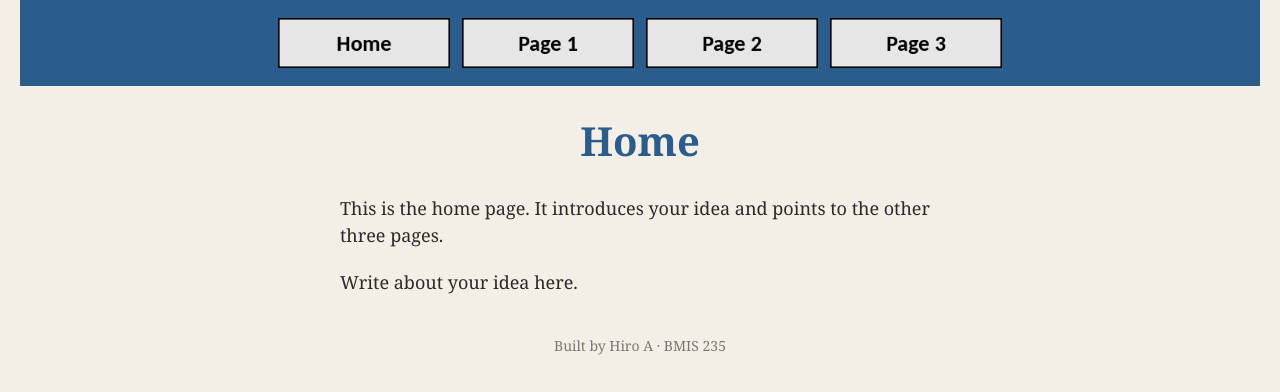
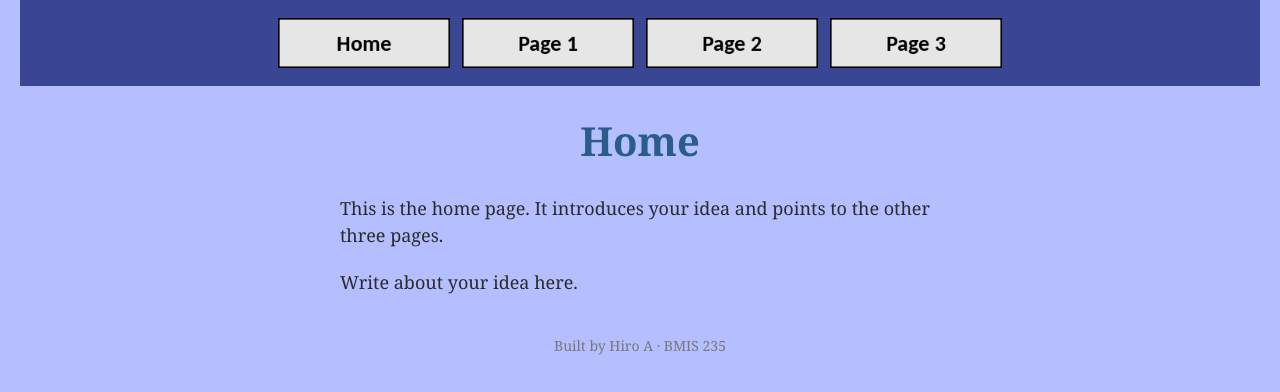
Before and after one commit to bighiro69/bmis235-html-3, a plain HTML site: page index.html in a window 1280 px wide. Drawn offline with Linux system fonts and the light colour scheme.

Commit message:
Update background colors for body and nav

```diff
--- a/styles.css
+++ b/styles.css
@@ -11,7 +11,7 @@
 
 body {
     font-family: Georgia, "Times New Roman", serif;
-    background-color: #f4efe6;
+    background-color: #b5bfff;
     color: #2b2b2b;
     margin: 0;
     padding: 0 20px 40px 20px;
@@ -19,7 +19,7 @@ body {
 
 /* the menu at the top of every page */
 nav {
-    background-color: #2b5d8c;
+    background-color: #3a4694;
     padding: 14px;
     text-align: center;
 }
```
